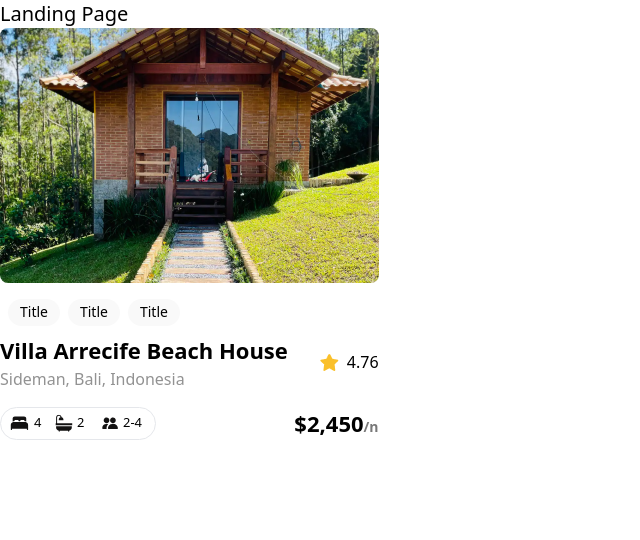
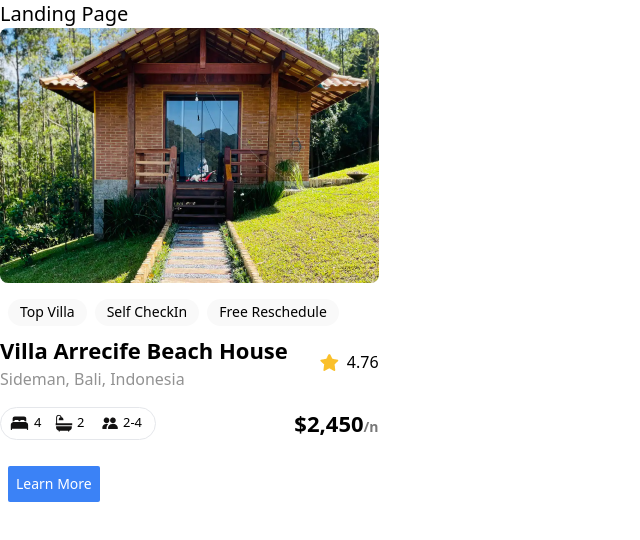
Before and after one commit to Afolarinwa12/alx-project-0x00-setup, a Next.js app in the folder alx-project-0x00/: page /landing in a window 1280 px wide. Shown: the top 540 px of the page, without its empty margins (0-640 px from the left). Built offline with nearby package versions, Linux system fonts and the light colour scheme.

Commit message:
complete task

```diff
--- /dev/null
+++ b/alx-project-0x00/components/Button.tsx
@@ -0,0 +1,14 @@
+import { ButtonProps } from "@/interfaces";
+
+const Button: React.FC<ButtonProps> = ({ title='' , styles=''}) => {
+  return (
+    <div>
+         <button className={`p-2 m-2 ${styles}`}>
+      {title}
+    </button>
+    </div>
+
+  )
+}
+
+export default Button;
--- a/alx-project-0x00/components/Pill.tsx
+++ b/alx-project-0x00/components/Pill.tsx
@@ -1,7 +1,9 @@
-const Pill: React.FC = () => {
+import { PillProps } from "@/interfaces";
+
+const Pill: React.FC<PillProps> = ({ title}) => {
   return (
     <div className=" flex justify-center  items-center bg-[#F9F9F9] px-3 w-auto h-[27px] rounded-full">
-      <p className=" text-sm ">Title</p>
+      <p className=" text-sm ">{title}</p>
     </div>
   )
 }
--- a/alx-project-0x00/pages/landing.tsx
+++ b/alx-project-0x00/pages/landing.tsx
@@ -1,10 +1,16 @@
 import Card from "@/components/Card"
-
+import Button from "@/components/Button"
 const Landing: React.FC = ()  => {
     return(
         <div>
             <h1 className=" text-xl font-extralight">Landing Page</h1>
              <Card />
+              <div className="mb-6">
+        <h2 className="text-xl font-semibold mb-2"></h2>
+        <Button title="Learn More" styles="text-sm rounded-sm bg-blue-500 text-white hover:bg-blue-600" />
+
+
+      </div>
         </div>
     )
 }
```
Also changed, not shown: alx-project-0x00/interfaces/index.ts (+7 -0 lines).
